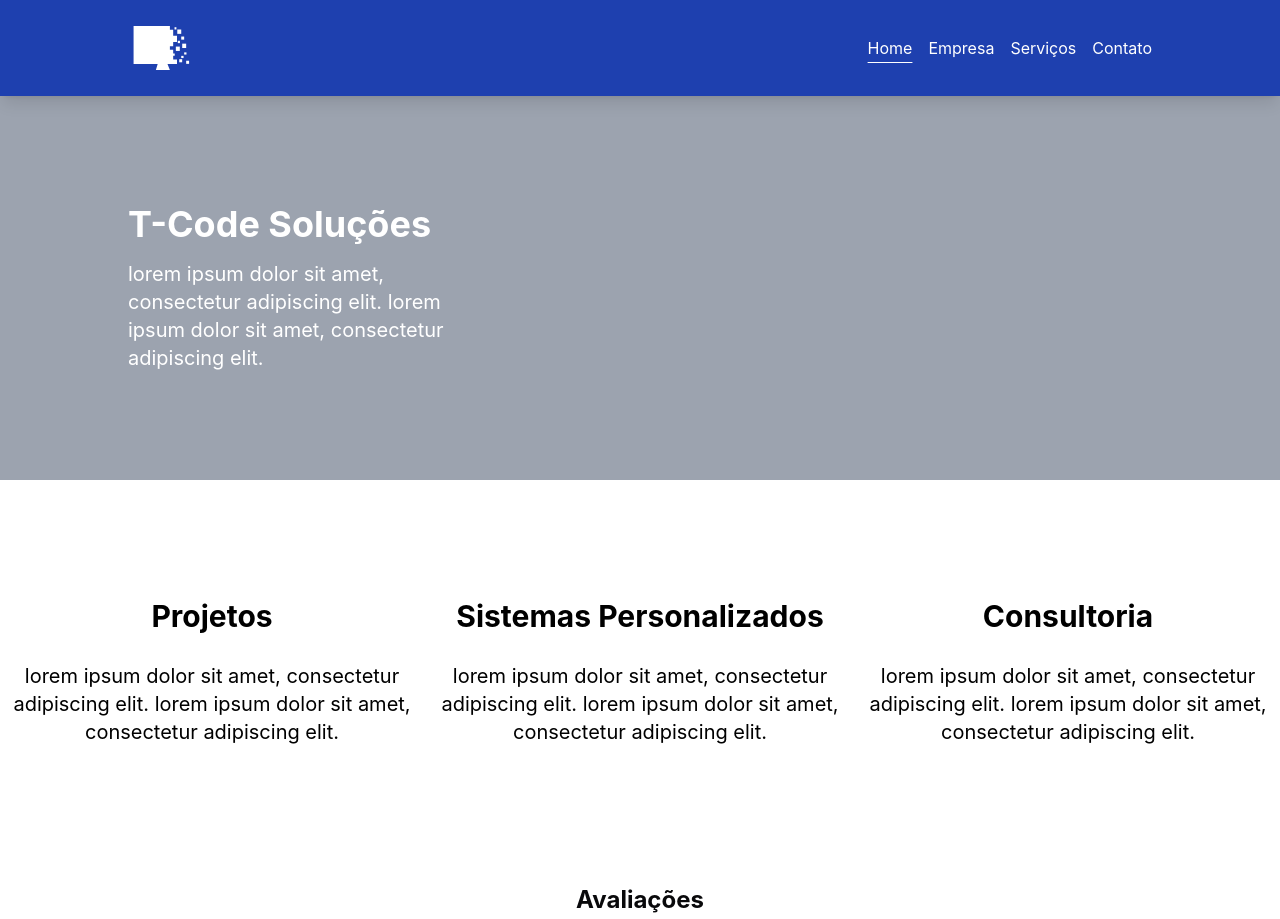
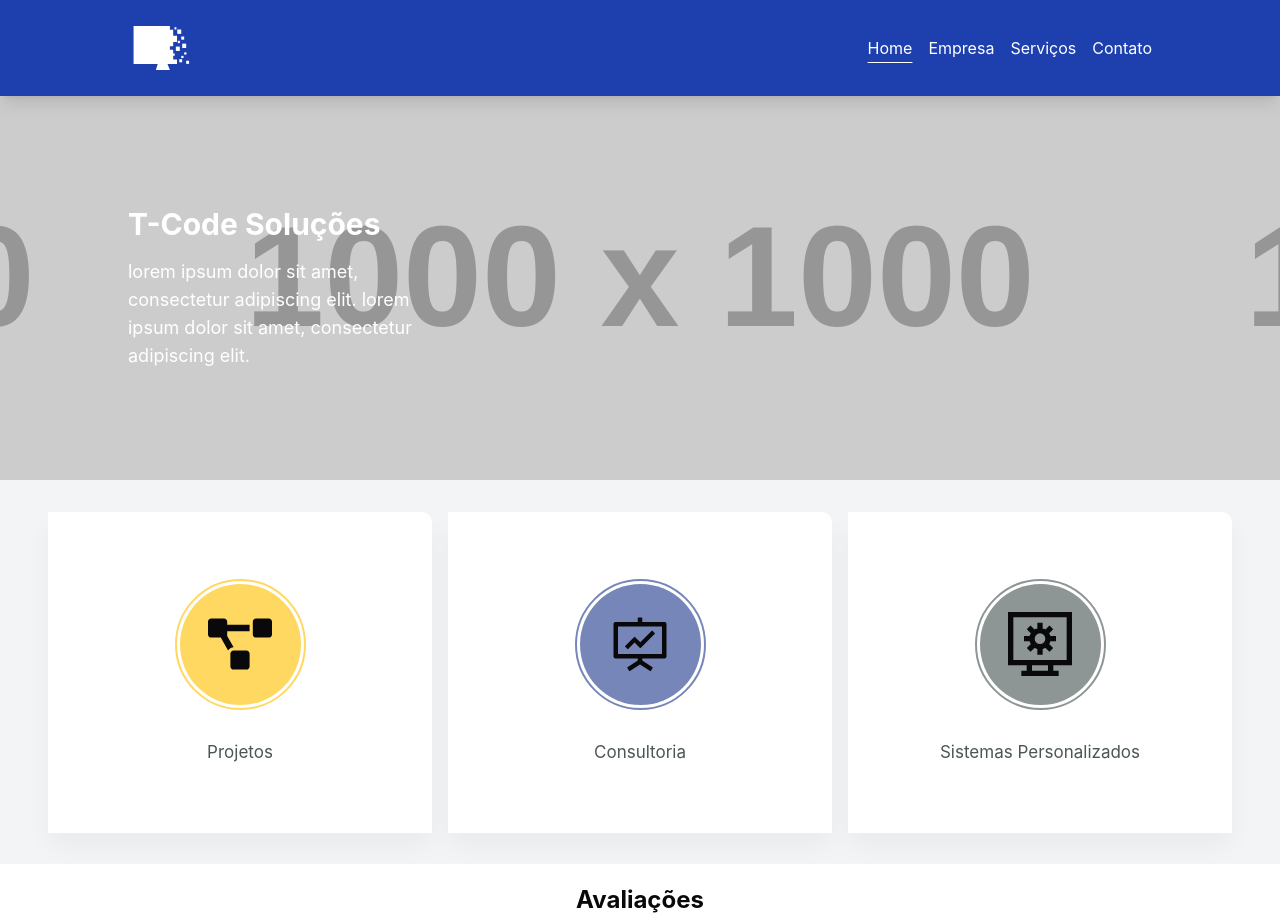
Before and after one commit to Trevo-UI/t-code, a React (Vite) app: page / in a window 1280 px wide. Shown: the top 919 px of the page. Built offline with nearby package versions, Linux system fonts and the light colour scheme.

Commit message:
feat: 🎸 Criado Componente Card de Serviços

```diff
--- /dev/null
+++ b/src/components/ui/card.tsx
@@ -0,0 +1,23 @@
+import React from 'react';
+import './styles/card.css';
+
+interface Props {
+    title: string;
+    children: React.ReactNode;
+    className?: string;
+}
+
+function Card({ title, children, className }: Props) {
+    return (
+        <>
+            <span className={`card ${className}`}>
+                <div className="overlay" ></div>
+                <div className="circle">
+                    { children }
+                </div>
+                <p>{title}</p>
+            </span>
+        </>
+    )
+}
+export default Card;
--- /dev/null
+++ b/src/components/ui/styles/card.css
@@ -0,0 +1,169 @@
+@keyframes colorWave {
+    0% {
+        border-color: red;
+    }
+    50% {
+        border-color: green;
+    }
+    100% {
+        border-color: red;
+    }
+}
+
+.variant-yellow {
+    --bg-color: #ffd861;
+    --bg-color-light: #ffeeba;
+    --text-color-hover: #4C5656;
+    --box-shadow-color: rgba(255, 215, 97, 0.48);
+}
+
+.variant-blue  {
+    --bg-color: #7786b9;
+    --bg-color-light: #e3f2fd;
+    --text-color-hover: #4C5656;
+    --box-shadow-color: rgba(97, 218, 251, 0.48);
+}
+
+.variant-pink {
+    --bg-color: #ff61d8;
+    --bg-color-light: #ffe3f2;
+    --text-color-hover: #4C5656;
+    --box-shadow-color: rgba(255, 97, 216, 0.48);
+}
+
+.variant-gray {
+    --bg-color: #8d9595;
+    --bg-color-light: #e3f2fd;
+    --text-color-hover: #4C5656;
+    --box-shadow-color: rgba(76, 86, 86, 0.48);
+}
+
+.card {
+    width: 30%;
+    height: 321px;
+    background: #fff;
+    border-top-right-radius: 10px;
+    overflow: hidden;
+    display: flex;
+    flex-direction: column;
+    justify-content: center;
+    align-items: center;
+    position: relative;
+    box-shadow: 0 14px 26px rgba(0,0,0,0.04);
+    transition: all 0.3s ease-out;
+    text-decoration: none;
+}
+
+.card:hover {
+    transform: translateY(-5px) scale(1.005) translateZ(0);
+    box-shadow: 0 24px 36px rgba(0,0,0,0.11),
+    0 24px 46px var(--box-shadow-color);
+}
+
+.card:hover .overlay {
+    transform: scale(10) translateZ(0);
+}
+
+.card:hover .circle {
+    border-color: var(--bg-color-light);
+    background: var(--bg-color);
+}
+
+.card:hover .circle:after {
+    background: var(--bg-color-light);
+}
+
+.card:hover p {
+    color: var(--text-color-hover);
+}
+
+.card:active {
+    transform: scale(1) translateZ(0);
+    box-shadow: 0 15px 24px rgba(0,0,0,0.11),
+    0 15px 24px var(--box-shadow-color);
+}
+
+.card p {
+    font-size: 17px;
+    color: #4C5656;
+    margin-top: 30px;
+    z-index: 1000;
+    transition: color 0.3s ease-out;
+}
+
+.circle {
+    width: 131px;
+    height: 131px;
+    border-radius: 50%;
+    background: #fff;
+    border: 2px solid var(--bg-color);
+    display: flex;
+    justify-content: center;
+    align-items: center;
+    position: relative;
+    z-index: 1;
+    transition: all 0.3s ease-out;
+}
+
+.circle:after {
+    content: "";
+    width: 121px;
+    height: 121px;
+    display: block;
+    position: absolute;
+    background: var(--bg-color);
+    border-radius: 50%;
+    top: 3px;
+    left: 3px;
+    transition: opacity 0.3s ease-out;
+}
+
+.circle svg {
+    z-index: 10000;
+    transform: translateZ(0);
+}
+
+.overlay {
+    width: 118px;
+    position: absolute;
+    height: 118px;
+    border-radius: 50%;
+    background: var(--bg-color);
+    top: 4.5%;
+    left: 50%;
+    transform: translate(-50%, 50%);
+    z-index: 0;
+    transition: transform 0.3s ease-out;
+}
+
+@media (max-width: 768px) {
+    .overlay {
+        width: 86px;
+        height: 86px;
+        top: 15%
+    }
+
+    .circle {
+        width: 99px;
+        height: 99px;
+    }
+
+    .circle:after {
+        width: 89px;
+        height: 89px;
+    }
+
+    .card p {
+        display: flex;
+        align-items: center;
+        font-size: 12px;
+        font-weight: 700;
+        text-align: center;
+        height: 38px;
+    }
+
+    .card:active {
+        transform: scale(1) translateZ(0);
+        box-shadow: none;
+    }
+}
--- a/src/pages/LandingPage.tsx
+++ b/src/pages/LandingPage.tsx
@@ -3,11 +3,14 @@ import {
     Carousel,
     CarouselContent,
     CarouselItem,
-    // CarouselNext,
-    // CarouselPrevious,
+    CarouselNext,
+    CarouselPrevious,
 } from "@/components/ui/carousel";
+import { FaProjectDiagram } from "react-icons/fa";
+import { AiOutlineFundProjectionScreen } from "react-icons/ai";
+import { GrSystem } from "react-icons/gr";
 import Autoplay from "embla-carousel-autoplay";
-
+import Card from '@/components/ui/card';
 
 function LandingPage() {
     const plugin = useRef(
@@ -16,55 +19,39 @@ function LandingPage() {
 
     return (
         <>
-            <section className="flex items-center w-full h-96 bg-gray-400">
+            <section className="flex items-center w-full h-96 bg-[url('https://via.placeholder.com/1000')] bg-center">
                 <div className="flex flex-col gap-4 w-4/5 mx-auto my-0">
-                    <h2 className="text-4xl font-bold text-white">
+                    <h2 className="text-3xl font-bold text-white">
                         T-Code Soluções
                     </h2>
-                    <p className="text-xl text-white w-80">
+                    <p className="text-lg text-white w-80">
                         lorem ipsum dolor sit amet, consectetur adipiscing elit. lorem ipsum dolor sit amet, consectetur adipiscing elit.
                     </p>
                 </div>
             </section>
-            <section className="flex justify-center items-center gap-1 w-full h-96">
-                <div className="flex items-center flex-col text-center gap-4 w-1/3 mx-auto my-0">
-                    <h2 className="text-md font-bold text-black h-12 md:text-3xl">
-                        Projetos
-                    </h2>
-                    <p className="text-xs text-black w-full md:text-xl">
-                        lorem ipsum dolor sit amet, consectetur adipiscing elit. lorem ipsum dolor sit amet, consectetur
-                        adipiscing elit.
-                    </p>
-                </div>
-                <div className="flex items-center flex-col text-center gap-4 w-1/3 mx-auto my-0">
-                    <h2 className="text-md font-bold text-black h-12 md:text-3xl">
-                        Sistemas Personalizados
-                    </h2>
-                    <p className="text-xs text-black w-full md:text-xl">
-                        lorem ipsum dolor sit amet, consectetur adipiscing elit. lorem ipsum dolor sit amet, consectetur
-                        adipiscing elit.
-                    </p>
-                </div>
-                <div className="flex items-center flex-col text-center gap-4 w-1/3 mx-auto my-0">
-                    <h2 className="text-md font-bold text-black h-12 md:text-3xl">
-                        Consultoria
-                    </h2>
-                    <p className="text-xs text-black w-full md:text-xl">
-                        lorem ipsum dolor sit amet, consectetur adipiscing elit. lorem ipsum dolor sit amet, consectetur
-                        adipiscing elit.
-                    </p>
-                </div>
+            <section className="flex justify-center items-center gap-4 py-4 w-full h-fit bg-gray-100 md:h-96">
+                <Card title="Projetos" className="variant-yellow">
+                    <FaProjectDiagram className="w-6 h-6 md:w-16 md:h-16"/>
+                </Card>
+                <Card title="Consultoria" className="variant-blue">
+                    <AiOutlineFundProjectionScreen className="w-6 h-6 md:w-16 md:h-16"/>
+                </Card>
+                <Card title="Sistemas Personalizados" className="variant-gray">
+                    <GrSystem className="w-6 h-6 md:w-16 md:h-16"/>
+                </Card>
             </section>
             <section className="flex flex-col justify-center gap-5 w-full h-fit p-5">
                 <h3 className="text-2xl font-bold text-center">
                     Avaliações
                 </h3>
-                <Carousel plugins={[plugin.current]} onMouseEnter={plugin.current.stop} onMouseLeave={plugin.current.reset}>
+                <Carousel plugins={[plugin.current]} onMouseEnter={plugin.current.stop}
+                          onMouseLeave={plugin.current.reset}>
                     <CarouselContent>
                         <CarouselItem className="flex flex-col items-center justify-center gap-4">
                             {/*<img src="https://via.placeholder.com/150" alt="Imagem 1"/>*/}
                             <p>
-                                lorem ipsum dolor sit amet, consectetur adipiscing elit. lorem ipsum dolor sit amet, lorem
+                                lorem ipsum dolor sit amet, consectetur adipiscing elit. lorem ipsum dolor sit amet,
+                                lorem
                             </p>
                             <p>
                                 Empresa X - Lorem ipsum
@@ -73,7 +60,8 @@ function LandingPage() {
                         <CarouselItem className="flex flex-col items-center justify-center gap-4">
                             {/*<img src="https://via.placeholder.com/150" alt="Imagem 1"/>*/}
                             <p>
-                                lorem ipsum dolor sit amet, consectetur adipiscing elit. lorem ipsum dolor sit amet, lorem
+                                lorem ipsum dolor sit amet, consectetur adipiscing elit. lorem ipsum dolor sit amet,
+                                lorem
                             </p>
                             <p>
                                 Empresa Y - Lorem ipsum
@@ -82,15 +70,16 @@ function LandingPage() {
                         <CarouselItem className="flex flex-col items-center justify-center gap-4">
                             {/*<img src="https://via.placeholder.com/150" alt="Imagem 1"/>*/}
                             <p>
-                                lorem ipsum dolor sit amet, consectetur adipiscing elit. lorem ipsum dolor sit amet, lorem
+                                lorem ipsum dolor sit amet, consectetur adipiscing elit. lorem ipsum dolor sit amet,
+                                lorem
                             </p>
                             <p>
                                 Empresa Z - Lorem ipsum
                             </p>
                         </CarouselItem>
                     </CarouselContent>
-                    {/*<CarouselPrevious />*/}
-                    {/*<CarouselNext />*/}
+                    <CarouselPrevious className="absolute top-50 left-50 md:top-0 md:left-10"/>
+                    <CarouselNext className="absolute top-50 right-0 md:top-0 md:right-10"/>
                 </Carousel>
             </section>
         </>
```
Also changed, not shown: src/assets/icons/projects.svg (added).
